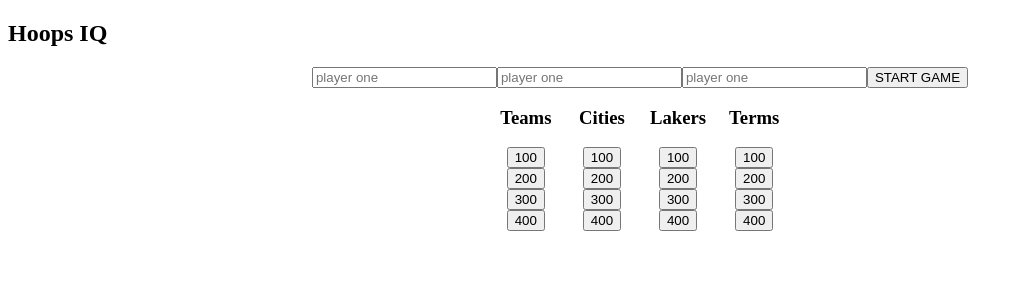
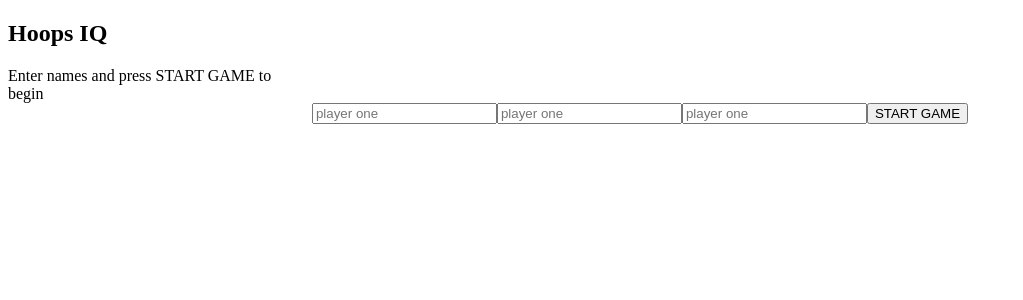
Before and after one commit to kobesparrow/hoops-IQ, a React (Create React App) app: page / in a window 1280 px wide. Shown: the top 300 px of the page, without its empty margins (0-1023 px from the left). Built offline with nearby package versions, Linux system fonts and the light colour scheme.

Commit message:
Successfully checking player answers

```diff
--- a/src/AnswerForm/AnswerForm.js
+++ b/src/AnswerForm/AnswerForm.js
@@ -1,20 +1,44 @@
-import React from 'react';
+import React, {Component} from 'react';
 
-const AnswerForm = ({question, pointValue}) => {
+class AnswerForm extends Component {
+  constructor() {
+    super()
 
+    this.state = {
+      guess: ''
+    }
+  }
+
+  checkGuess = (event) => {
+    event.preventDefault();
+    if (this.state.guess.toLowerCase() === this.props.answer.toLowerCase()) {
+      console.log('correct')
+    } else {
+      console.log('wrong!')
+    }
+  }
+
+  handleChange = (event) => {
+    this.setState({ guess: event.target.value })
+  }
+
+  render() {
     return (
       <article className='answer-form'>
-      <p>{question}</p>
-      <p>{pointValue}</p>
+        <p>{this.props.question}</p>
+        <p>{this.props.pointValue}</p>
         <form>
           <input
             type='text'
             placeholder='input guess'
+            name='guess'
+            onChange={this.handleChange}
           />
-        <button>Guess</button>
+          <button onClick={this.checkGuess}>Guess</button>
         </form>
       </article>
     )
   }
+}
 
 export default AnswerForm;
--- a/src/Gameboard/Gameboard.js
+++ b/src/Gameboard/Gameboard.js
@@ -35,9 +35,6 @@
     let players = Object.keys(playerNames).map(name => {
       return { name: playerNames[name], score: 0 }
     });
-    console.log(players)
-    // const players = playerNames.
-    // [{ id: 1, name: 'player One', score: 0 }, { id: 2, name: 'player Two', score: 0 }]
     this.setState({ startGame: true, players: players })
   }
 
@@ -55,8 +52,8 @@
       return <PlayerCard {...player} />
     })
 
-    let cats = this.state.loading === true
-      ? 'loading'
+    let cats = this.state.startGame === false
+      ? 'Enter names and press START GAME to begin'
       : categories
 
     let players = this.state.startGame === false
@@ -65,12 +62,12 @@
 
     return (
       <section className='game-board'>
+        <section className='game-tiles'>
+          { cats }
+        </section>
         <section className='players'>
           {players}
         </section>
-        <article className='game-tiles'>
-          { cats }
-        </article>
       </section>
     )
   }
--- a/src/Gameboard/_Gameboard.scss
+++ b/src/Gameboard/_Gameboard.scss
@@ -10,3 +10,7 @@
   grid-column-gap: 20px;
   justify-items: center;
 }
+
+.players {
+  display: flex;
+}
--- a/src/PlayerCard/_PlayerCard.scss
+++ b/src/PlayerCard/_PlayerCard.scss
@@ -0,0 +1,5 @@
+.player-card {
+  border: 1px solid #000000;
+  margin: 20px;
+  padding: 20px;
+}
--- a/src/base.scss
+++ b/src/base.scss
@@ -3,3 +3,4 @@
 @import './Category/Category';
 @import './ClueTile/ClueTile';
 @import './AnswerForm/AnswerForm';
+@import './PlayerCard/PlayerCard';
```
Lines whose indentation alone changed are shown as unchanged.
